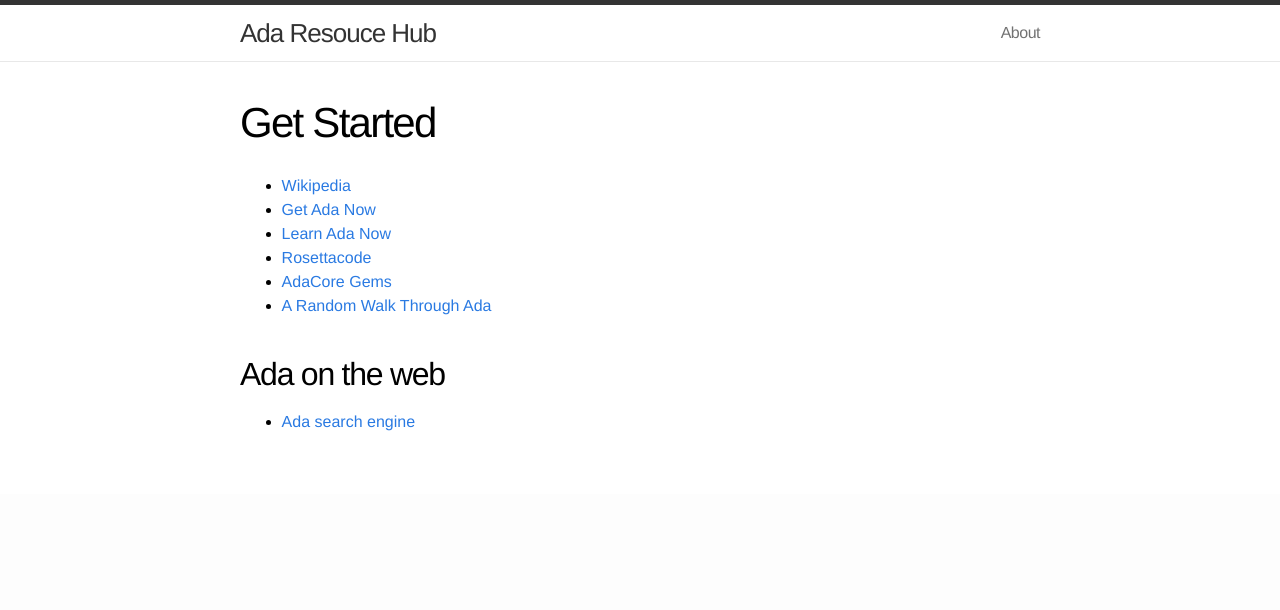
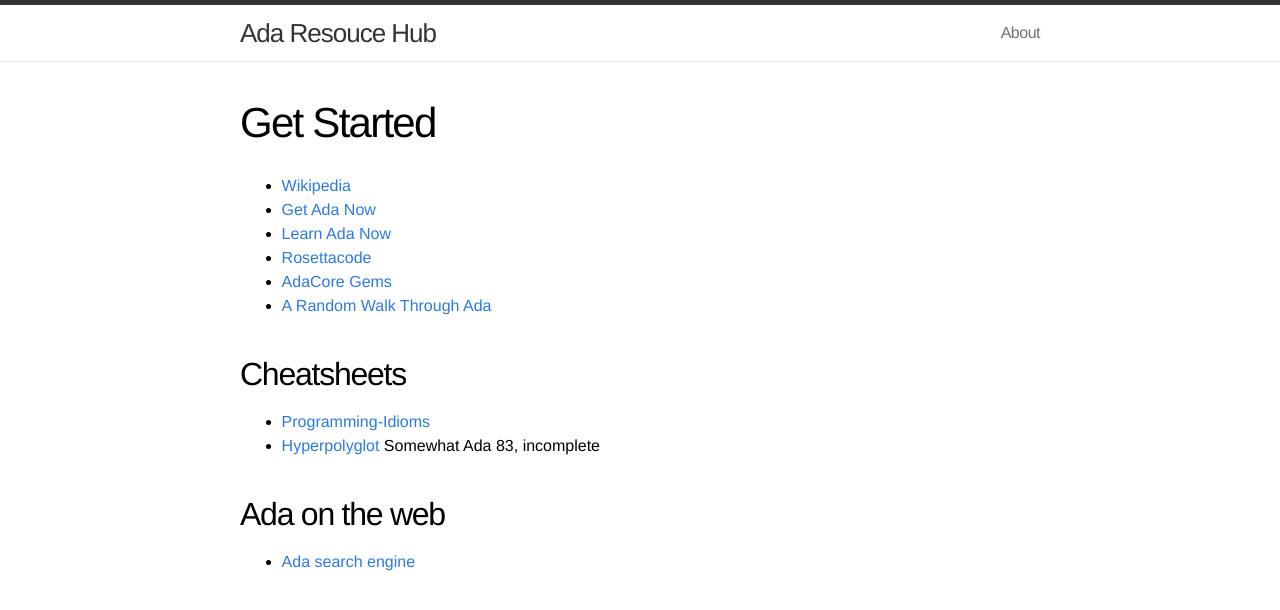
Before and after one commit to quornings/quornings.github.io, a Jekyll site: the page built from ada/getstarted.md, in a window 1280 px wide. Shown: the top 610 px of the page. Built offline with Jekyll 4.4.1, drawn with Linux system fonts in a browser that asks for light colours.

Commit message:
Add cheatsheets

```diff
--- a/ada/getstarted.md
+++ b/ada/getstarted.md
@@ -10,6 +10,11 @@ title: 'Get Started'
 - [AdaCore Gems](https://www.adacore.com/gems)
 - [A Random Walk Through Ada](http://cowlark.com/2014-04-27-ada/index.html)
 
+## Cheatsheets
+
+- [Programming-Idioms](https://programming-idioms.org/cheatsheet/Ada)
+- [Hyperpolyglot](https://hyperpolyglot.org/pascal) Somewhat Ada 83, incomplete
+
 ## Ada on the web
 
 - [Ada search engine](https://www.adaic.org/ada-resources/ada-on-the-web/)
```
